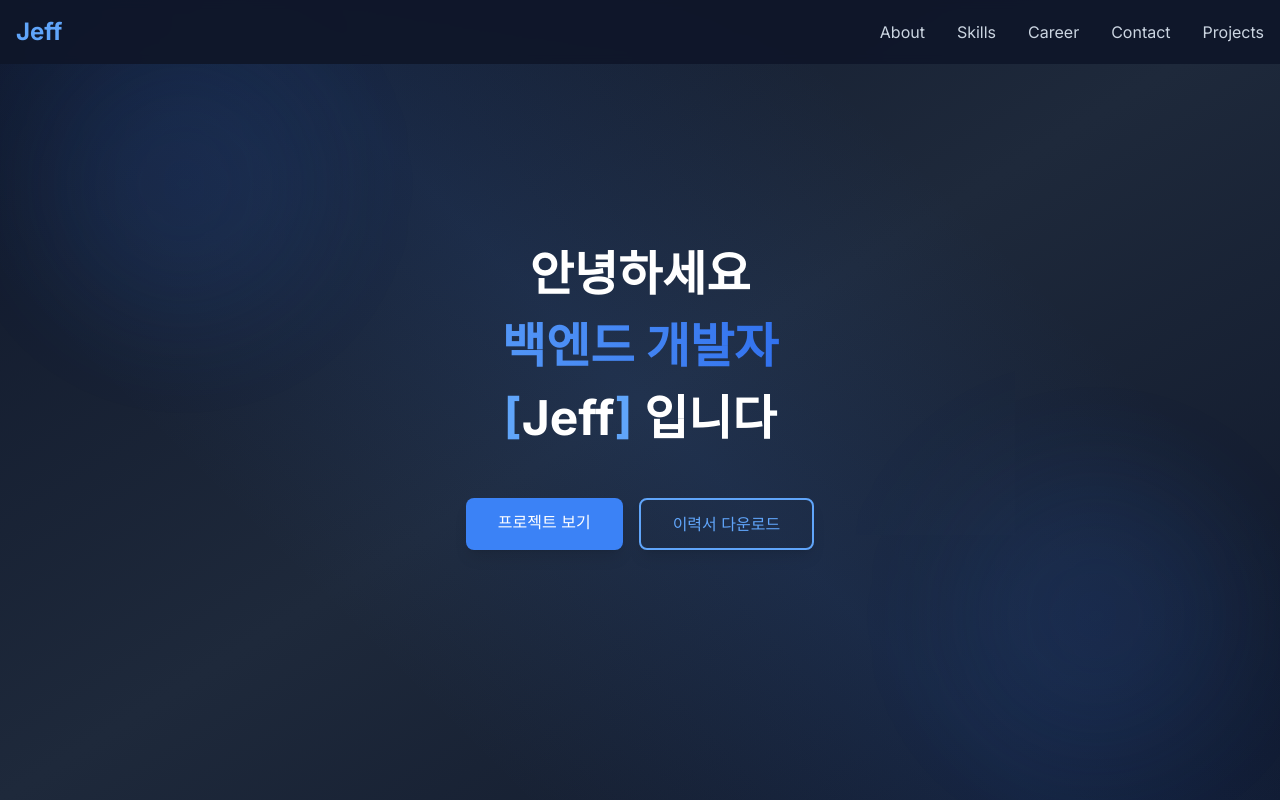
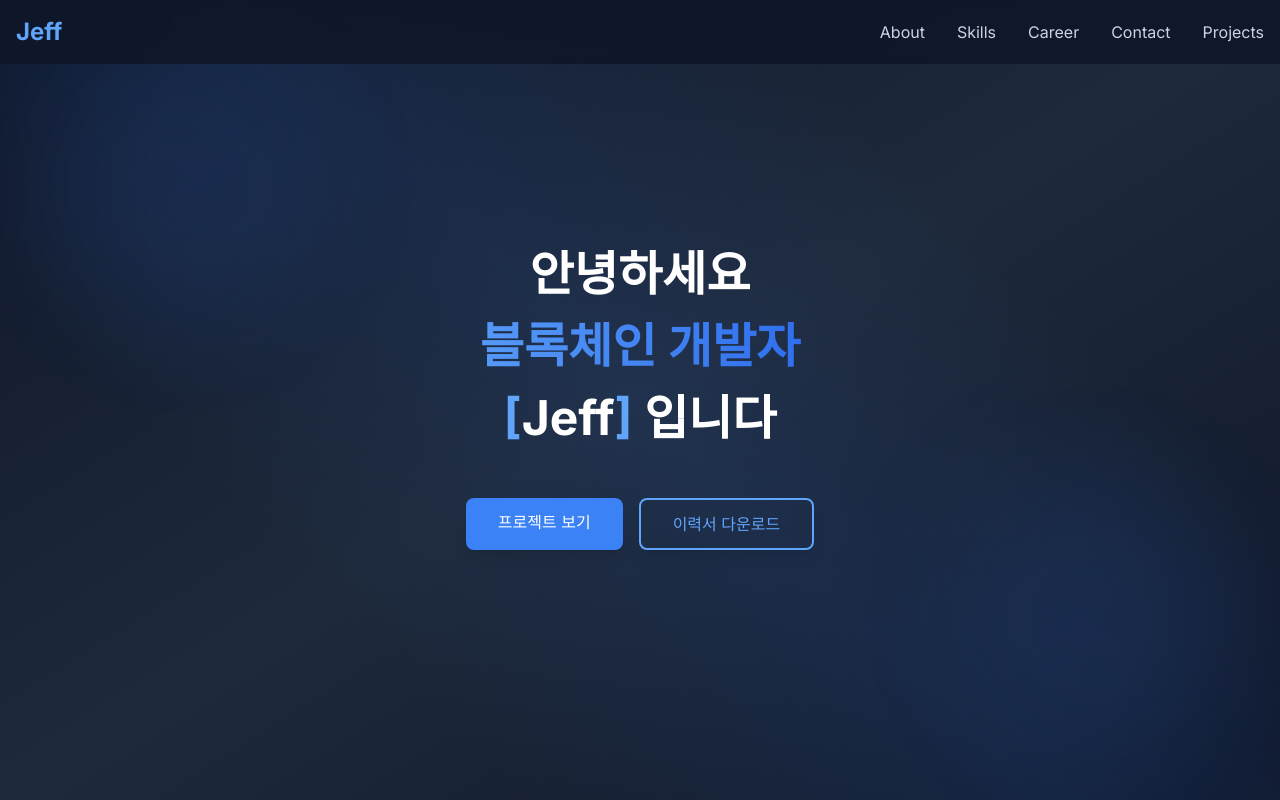
Before and after one commit to yyyljy/yyyljy.github.io, a Next.js app: page / in a window 1280 px wide. Shown: the top 800 px of the page. Built offline with nearby package versions, Linux system fonts and the light colour scheme.

Commit message:
chore:about 문구 수정

```diff
--- a/src/components/About.tsx
+++ b/src/components/About.tsx
@@ -14,7 +14,7 @@ const About = () => {
           안녕하세요
         </h1>
         <h1 className="invisible text-4xl md:text-5xl font-bold mb-4 animate-typing-mid overflow-hidden whitespace-nowrap w-[500px] mx-auto bg-gradient-to-r from-blue-400 to-blue-600 text-transparent bg-clip-text">
-          백엔드 개발자
+          블록체인 개발자
         </h1>
         <h1 className="invisible text-4xl md:text-5xl font-bold mb-4 animate-typing-bottom overflow-hidden whitespace-nowrap w-[500px] mx-auto text-white">
           <span className="text-blue-400">[</span>Jeff
```
